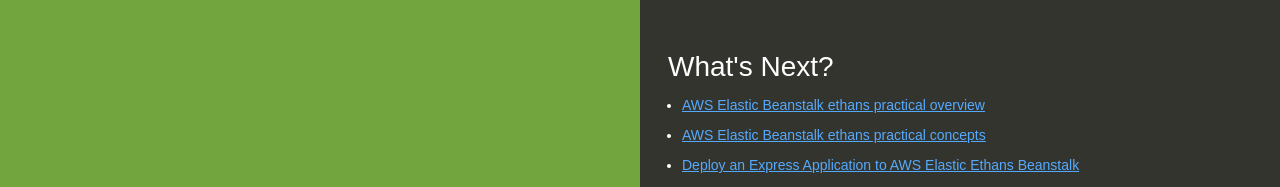
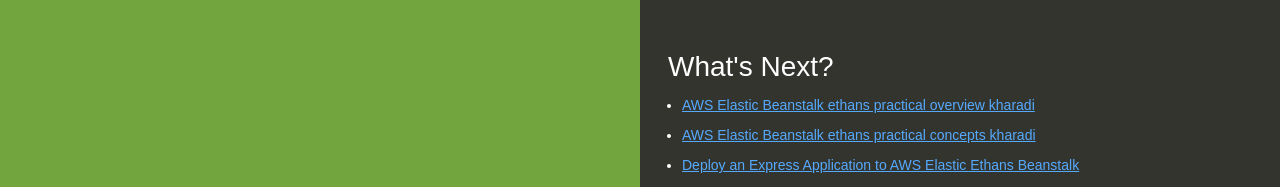
Before and after one commit to mukulkrjha15/AWSrepo2, a website: page index.html in a window 1280 px wide. Shown: the top 187 px of the page. Drawn offline with Linux system fonts and the light colour scheme.

Commit message:
added few more changes

```diff
--- a/index.html
+++ b/index.html
@@ -80,8 +80,8 @@
     <div class="linksColumn">
       <h2>What's Next?</h2>
       <ul>
-        <li><a href="http://docs.aws.amazon.com/elasticbeanstalk/latest/dg/Welcome.html">AWS Elastic Beanstalk ethans practical overview</a></li>
-        <li><a href="http://docs.aws.amazon.com/elasticbeanstalk/latest/dg/concepts.html">AWS Elastic Beanstalk ethans practical concepts</a></li>
+        <li><a href="http://docs.aws.amazon.com/elasticbeanstalk/latest/dg/Welcome.html">AWS Elastic Beanstalk ethans practical overview kharadi</a></li>
+        <li><a href="http://docs.aws.amazon.com/elasticbeanstalk/latest/dg/concepts.html">AWS Elastic Beanstalk ethans practical concepts kharadi</a></li>
         <li><a href="http://docs.aws.amazon.com/elasticbeanstalk/latest/dg/create_deploy_nodejs_express.html">Deploy an Express Application to AWS Elastic Ethans Beanstalk</a></li>
         <li><a href="http://docs.aws.amazon.com/elasticbeanstalk/latest/dg/create_deploy_nodejs_express_elasticache.html">Deploy an Express Application with Amazon ElastiCache to AWS Elastic Beanstalk</a></li>
         <li><a href="http://docs.aws.amazon.com/elasticbeanstalk/latest/dg/create_deploy_nodejs_geddy_elasticache.html">Deploy a Geddy Application with Amazon ElastiCache to AWS Elastic Beanstalk Ethans</a></li>
```
